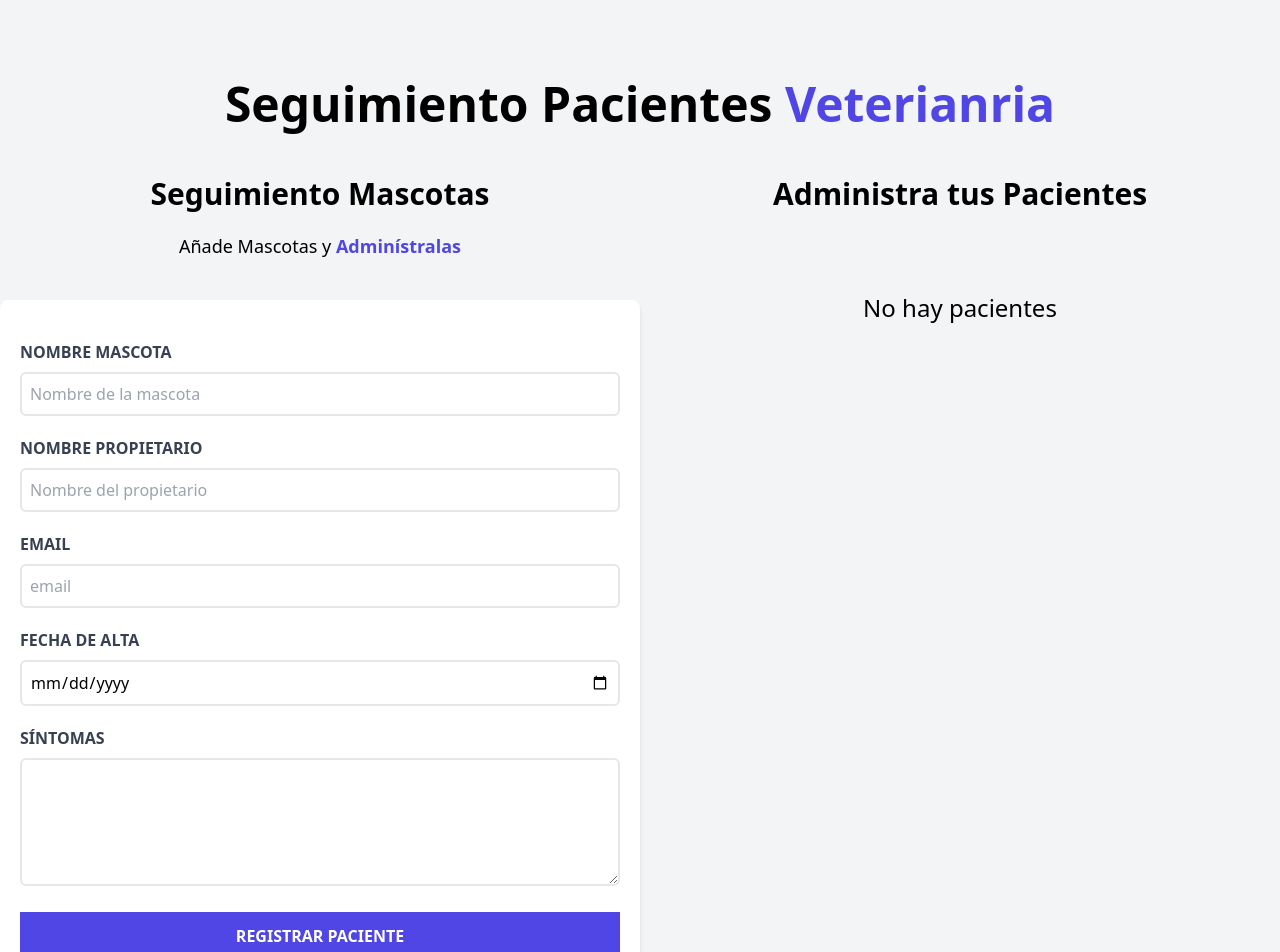
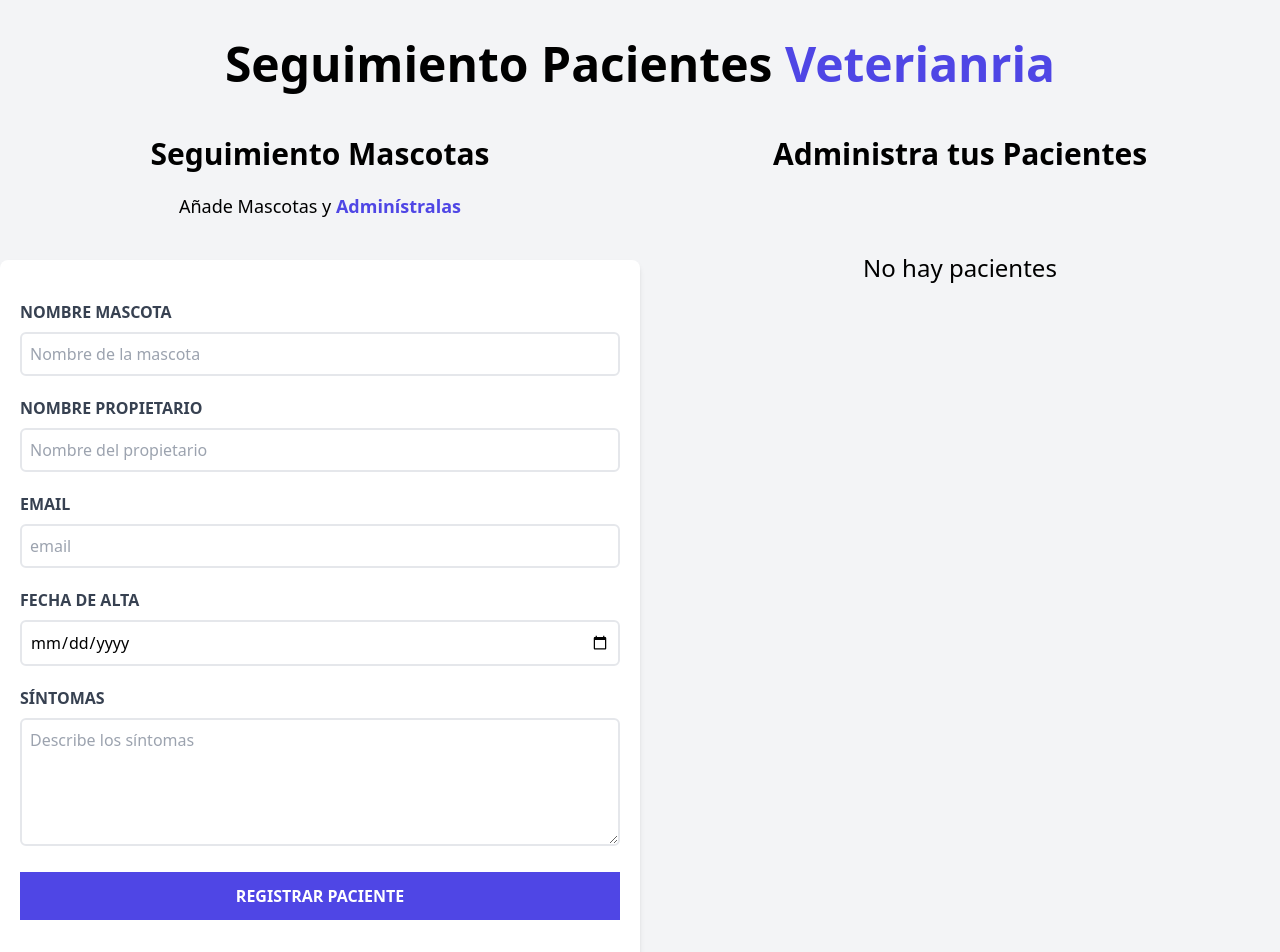
Before and after one commit to Castrillonn/admin-veterinaria-vue, a Vue app: page / in a window 1280 px wide. Shown: the top 952 px of the page. Built offline with nearby package versions, Linux system fonts and the light colour scheme.

Commit message:
Leer y validar datos

```diff
--- a/src/App.vue
+++ b/src/App.vue
@@ -1,5 +1,5 @@
 <template>
-  <div class="container mx-auto mt-20">
+  <div class="container mx-auto mt-10">
     <Header />
     <div class="mt-12 md:flex">
       <Formulario
@@ -8,6 +8,7 @@
         v-model:email="paciente.email"
         v-model:alta="paciente.alta"
         v-model:sintomas="paciente.sintomas"
+        @guardar-paciente="guardarPaciente"
       />
       <div class="md:w-1/2 md:h-screen overflow-y-scroll">
         <h3 class="font-black text-3xl text-center">Administra tus Pacientes</h3>
@@ -35,4 +36,8 @@
     sintomas: ''
   })
 
+  const guardarPaciente = () => {
+    console.log('agregando paciente ---')
+  }
+
 </script>
--- a/src/components/Formulario.vue
+++ b/src/components/Formulario.vue
@@ -23,6 +23,7 @@
           type="text"
           placeholder="Nombre de la mascota"
           class="border-2 w-full p-2 mt-2 placeholder-gray-400 rounded-md"
+          :value="nombre"
           @input="$emit('update:nombre', $event.target.value)"
         >
       </div>
@@ -37,6 +38,8 @@
           type="text"
           placeholder="Nombre del propietario"
           class="border-2 w-full p-2 mt-2 placeholder-gray-400 rounded-md"
+          :value="propietario"
+          @input="$emit('update:propietario', $event.target.value)"
         >
       </div>
 
@@ -51,6 +54,8 @@
           type="email"
           placeholder="email"
           class="border-2 w-full p-2 mt-2 placeholder-gray-400 rounded-md"
+          :value="email"
+          @input="$emit('update:email', $event.target.value)"
         >
       </div>
 
@@ -64,6 +69,8 @@
           id="alta"
           type="date"
           class="border-2 w-full p-2 mt-2 placeholder-gray-400 rounded-md"
+          :value="alta"
+          @input="$emit('update:alta', $event.target.value)"
         >
       </div>
 
@@ -77,6 +84,8 @@
           id="sintomas"
           placeholder="Describe los síntomas"
           class="border-2 w-full p-2 mt-2 placeholder-gray-400 rounded-md h-32"
+          :value="sintomas"
+          @input="$emit('update:sintomas', $event.target.value)"
         >
         </textarea>
       </div>
@@ -99,7 +108,30 @@
     mensaje: ''
   })
 
-  defineEmits(['update:nombre'])
+  const emit = defineEmits(['update:nombre', 'update:propietario','update:email','update:alta','update:nombre', 'update:sintomas', 'guardarPaciente'])
+
+  const props = defineProps({
+    nombre: {
+      type: String,
+      required: true
+    },
+    propietario: {
+      type: String,
+      required: true
+    },
+    email: {
+      type: String,
+      required: true
+    },
+    alta: {
+      type: String,
+      required: true
+    },
+    sintomas: {
+      type: String,
+      required: true
+    }
+  })
 
   const validar = () => {
     if (Object.values(paciente).includes('')) {
```
